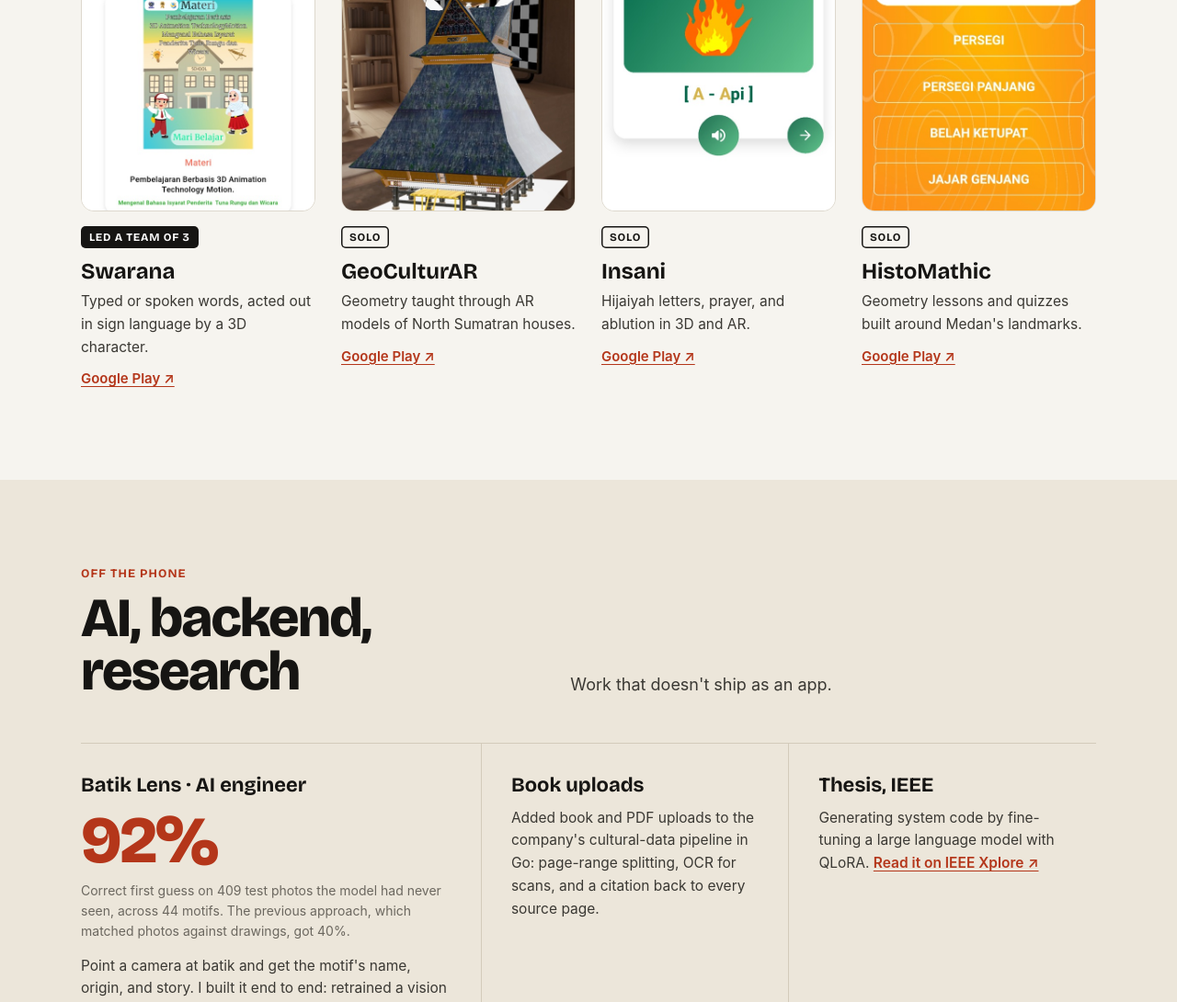
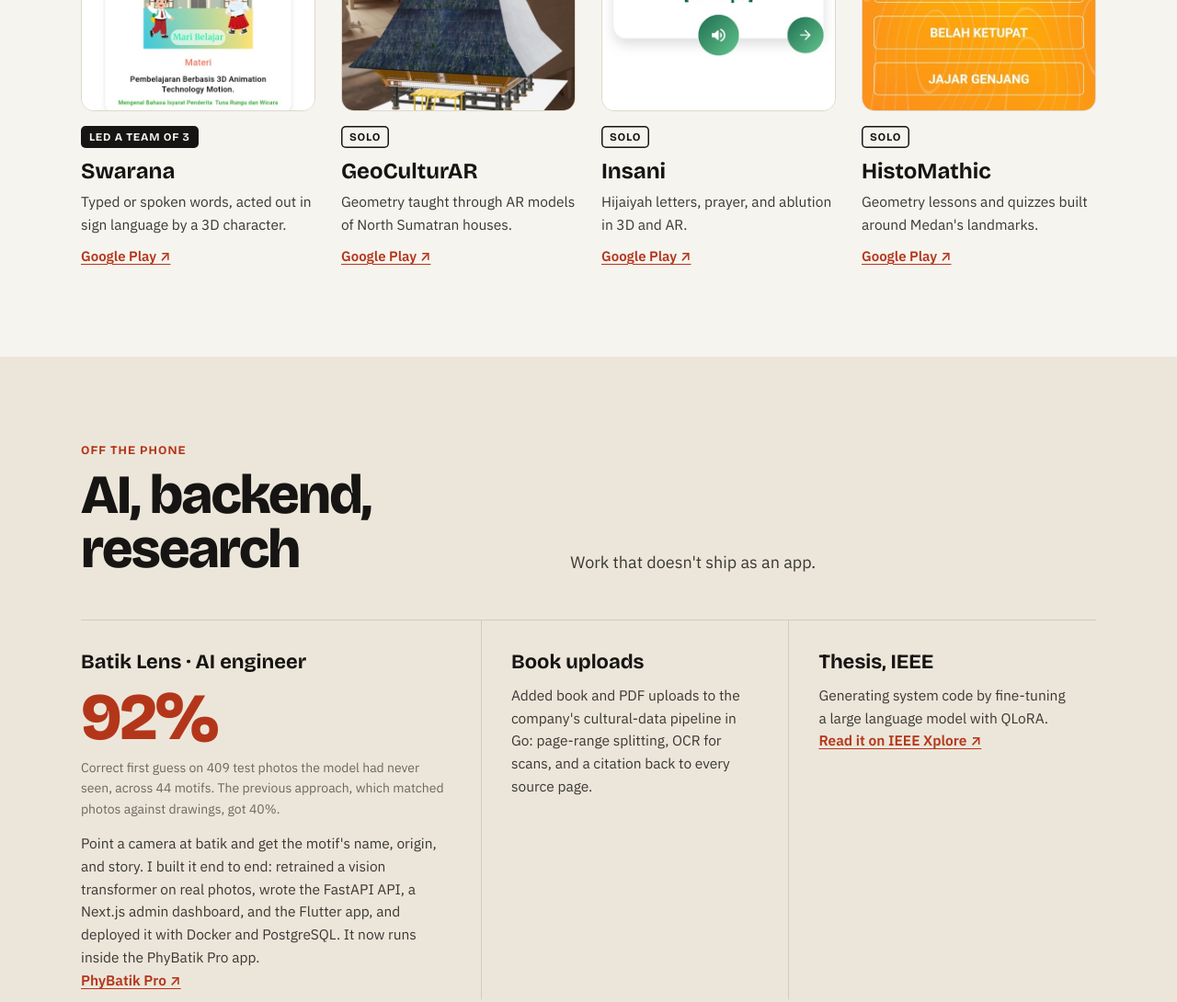
Before and after one commit to raihansyahrin/raihansyahrin.github.io, a plain HTML site: page index.html in a window 1280 px wide. Shown: the part 5780-6870 px from the top of the page at 92% size. Drawn offline with nearby package versions, Linux system fonts and the light colour scheme.

Commit message:
Use IBM Plex Sans for body text and drop pure white
Replace the system font stack, swap #fff for paper tones, darken the
footer text to pass WCAG AA, and add DESIGN.md with the site's rules.

```diff
--- a/index.html
+++ b/index.html
@@ -16,12 +16,12 @@
 <link rel="canonical" href="https://raihansyahrin.github.io/">
 <link rel="preconnect" href="https://fonts.googleapis.com">
 <link rel="preconnect" href="https://fonts.gstatic.com" crossorigin>
-<link href="https://fonts.googleapis.com/css2?family=Bricolage+Grotesque:opsz,wght@12..96,500;12..96,700;12..96,800&display=swap" rel="stylesheet">
+<link href="https://fonts.googleapis.com/css2?family=Bricolage+Grotesque:opsz,wght@12..96,500;12..96,700;12..96,800&family=IBM+Plex+Sans:ital,wght@0,400;0,600;1,400&display=swap" rel="stylesheet">
 <style>
 :root{
   --paper:#F6F4EF; --ink:#161513; --ink-2:#3A3833; --muted:#6B675F; --rule:#DDD8CD; --link:#B4361A;
   --display:"Bricolage Grotesque",-apple-system,BlinkMacSystemFont,"Segoe UI",Helvetica,Arial,sans-serif;
-  --sans:-apple-system,BlinkMacSystemFont,"Segoe UI",Helvetica,Arial,sans-serif;
+  --sans:"IBM Plex Sans",-apple-system,BlinkMacSystemFont,"Segoe UI",Helvetica,Arial,sans-serif;
 }
 *{box-sizing:border-box}
 body{margin:0;background:var(--paper);color:var(--ink);font:17px/1.6 var(--sans)}
@@ -125,7 +125,7 @@ a:hover{text-decoration-thickness:2px}
 .kicker.ink{color:var(--link)}
 .apps{display:grid;grid-template-columns:repeat(4,1fr);gap:28px}
 .app img{border-radius:14px;border:1px solid var(--rule);aspect-ratio:9/16;object-fit:cover;object-position:top;width:100%}
-.app .role{display:inline-block;margin-top:16px;font:700 12px/1 var(--display);letter-spacing:.06em;text-transform:uppercase;color:#fff;background:var(--ink);padding:6px 9px;border-radius:5px}
+.app .role{display:inline-block;margin-top:16px;font:700 12px/1 var(--display);letter-spacing:.06em;text-transform:uppercase;color:var(--paper);background:var(--ink);padding:6px 9px;border-radius:5px}
 .app .role.solo{background:transparent;color:var(--ink);box-shadow:inset 0 0 0 1.5px var(--ink)}
 .app h3{font:700 24px/1.15 var(--display);margin:12px 0 6px}
 .app p{margin:0 0 8px;font-size:15.5px;color:var(--ink-2)}
@@ -165,7 +165,7 @@ a:hover{text-decoration-thickness:2px}
 .contact .kicker{color:#9E3418}
 .contact a.mail{display:inline-block;font:700 clamp(24px,3.4vw,38px)/1.15 var(--display);letter-spacing:-.02em;color:#8E2B14;margin:18px 0 28px;word-break:break-word}
 .contact .row{display:flex;gap:22px;flex-wrap:wrap;font-weight:600}
-.contact .foot{margin-top:48px;font-size:14px;color:#8A5A4C}
+.contact .foot{margin-top:48px;font-size:14px;color:#7A4A3D}
 
 @media (max-width:960px){
   .intro-grid,.band .grid,.kosmo .head,.section-head,.two,.about .grid{grid-template-columns:1fr;gap:32px}
```
Also changed, not shown: 1 other file.
